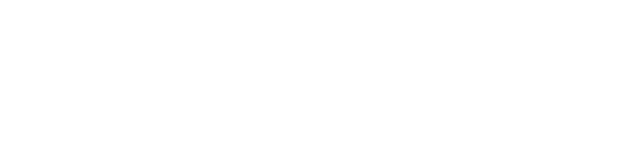
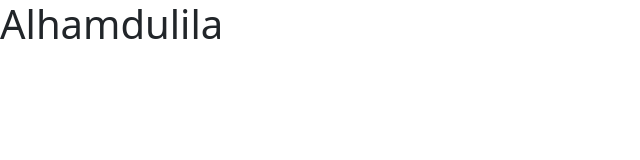
Before and after one commit to mahdihassan1/laptop, a plain HTML site: page index.html in a window 1280 px wide. Shown: the whole page, without its empty margins (0-640 px from the left). Drawn offline with Linux system fonts and the light colour scheme.

Commit message:
alhamdulliah

```diff
--- a/index.html
+++ b/index.html
@@ -17,5 +17,6 @@
 
     <script src="js/bootstrap.bundle.min.js"></script>
 </body>
+<h1>Alhamdulila</h1>
 
 </html>
```
